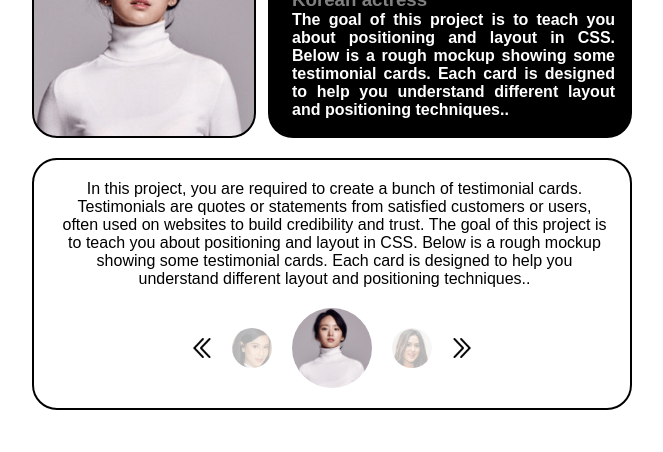
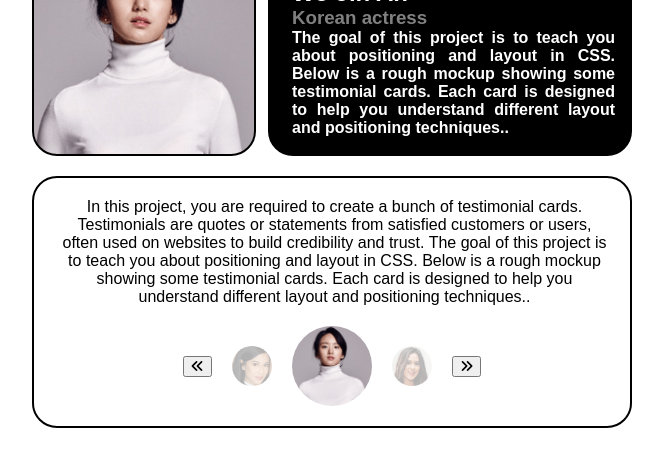
Before and after one commit to destriegyta/05.-Testimonial-Cards, a plain HTML site: page index.html in a window 1280 px wide. Shown: the part 348-800 px from the top of the page, without its empty margins (316-979 px from the left). Drawn offline with Linux system fonts and the light colour scheme; files whose address does not match are found by name.

Commit message:
Add files via upload

```diff
--- a/index.html
+++ b/index.html
@@ -3,7 +3,6 @@
     <head>
         <meta charset="UTF-8">
         <meta http-equiv="X-UA-Compatible" content="IE=edge">
-        <title>Testimonial Cards</title>
         <meta name="viewport" content="width=device-width, initial-scale=1">
         <meta name="description" content="Testimonial cards layout with HTML and CSS">
         <meta name="keywords" content="HTML, CSS, Layouts, Flexbox, Positioning">
@@ -11,7 +10,10 @@
         <link rel="preconnect" href="https://fonts.googleapis.com">
         <link rel="preconnect" href="https://fonts.gstatic.com" crossorigin>
         <link href="https://fonts.googleapis.com/css2?family=Figtree:wght@300..900&display=swap" rel="stylesheet">
+        <link rel="stylesheet" href="https://cdnjs.cloudflare.com/ajax/libs/font-awesome/6.4.0/css/all.min.css" integrity="sha512-..." crossorigin="anonymous">
         <link rel="stylesheet" href="./styletc.css">
+        <title>Testimonial Cards</title>
+
     </head>
     <body>
         <div class="bingkai">
@@ -71,7 +73,7 @@
                     Below is a rough mockup showing some testimonial cards. Each card is designed
                     to help you understand different layout and positioning techniques..</p>
                     <div class="bulat-bawah">
-                        <button class="kiri"></button>
+                        <button><i class="fa-solid fa-angles-left"></i></button>
                         <div class="box13">
                             <img src="asset/Dian.png" alt="dian">
                         </div>
@@ -79,7 +81,7 @@
                         <div class="box15">
                             <img src="asset/Raisa.png" alt="dian">
                         </div>
-                        <button class="kanan"></button>
+                        <button><i class="fa-solid fa-angles-right"></i></i></button>
                     </div>
             </div>
             </div>
```
